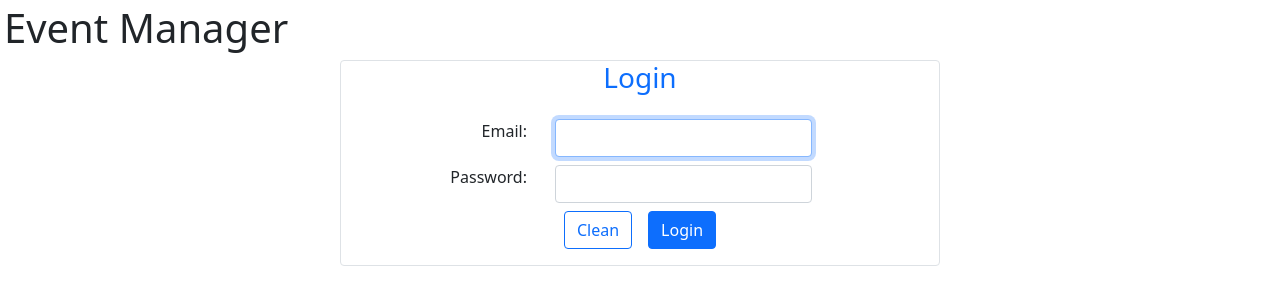
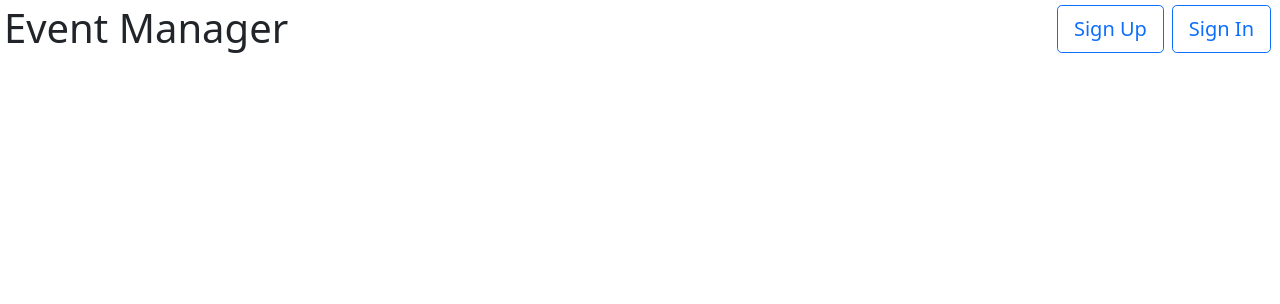
Before and after one commit to vitor-msp/event-manager-react, a React (Create React App) app: page / in a window 1280 px wide. Shown: the top 304 px of the page. Built offline with nearby package versions, Linux system fonts and the light colour scheme.

Commit message:
feat(component): add home page

```diff
--- a/src/components/App.tsx
+++ b/src/components/App.tsx
@@ -7,6 +7,7 @@ import { AppDispatch, RootState } from "../store/store";
 import { Day } from "./Day";
 import { Event } from "./Event";
 import { Header } from "./Header";
+import { Home } from "./Home";
 import { Login } from "./Login";
 import { Month } from "./Month";
 import { MyAccount } from "./MyAccount";
@@ -28,7 +29,7 @@ function App() {
 
       <BrowserRouter>
         <Routes>
-          <Route path={"/"} element={<Login />} />
+          <Route path={"/"} element={<Home />} />
           <Route path={"/login"} element={<Login />} />
           <Route path="/month" element={<Header child={<Month />} />} />
           <Route path="/day" element={<Header child={<Day />} />} />
--- /dev/null
+++ b/src/components/Home.css
@@ -0,0 +1,5 @@
+.my-div-home-buttons {
+    position: absolute;
+    right: 5px;
+    top: 5px;
+}
--- /dev/null
+++ b/src/components/Home.tsx
@@ -0,0 +1,15 @@
+import { NavLink } from "react-router-dom";
+import "./Home.css";
+
+export const Home = () => {
+  return (
+    <div className="my-div-home-buttons">
+      <NavLink to={"/signup"} className="btn btn-lg btn-outline-primary mx-1">
+        Sign Up
+      </NavLink>
+      <NavLink to={"/login"} className="btn btn-lg btn-outline-primary mx-1">
+        Sign In
+      </NavLink>
+    </div>
+  );
+};
```
